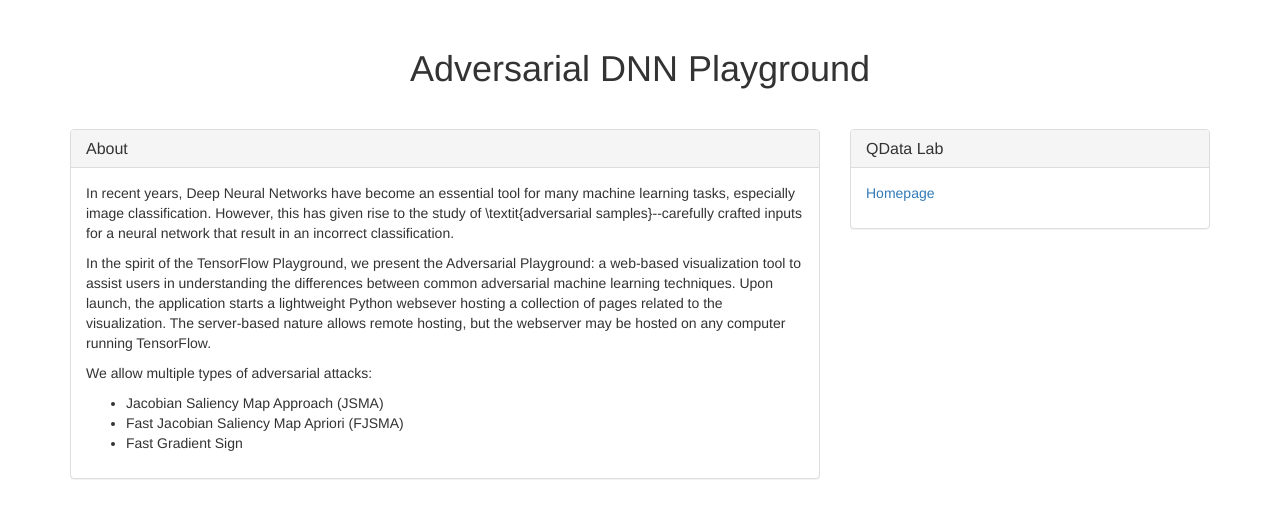
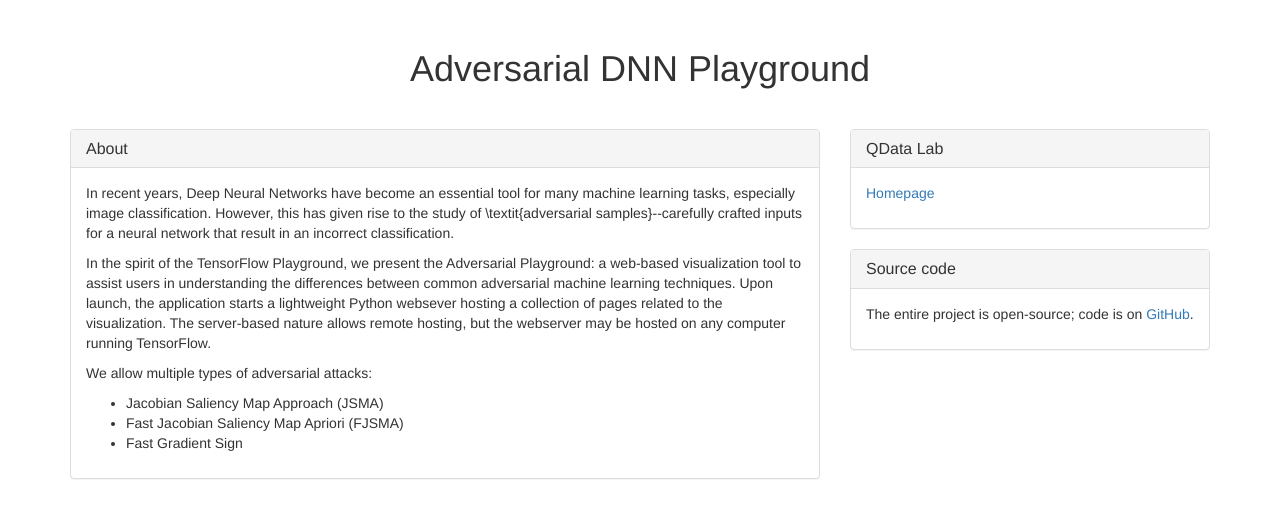
Before and after one commit to QData/AdversarialDNN-Playground, a Flask app: page / in a window 1280 px wide. Shown: the part 51-569 px from the top of the page. Run offline with Flask 2, Linux system fonts and the light colour scheme; some libraries are stand-ins or nearby versions.

Commit message:
Added github link to homepage

```diff
--- a/webapp/templates/index.html
+++ b/webapp/templates/index.html
@@ -90,6 +90,16 @@
               </p>
             </div>
           </div>
+          <div class="panel panel-default">
+            <div class="panel-heading">
+              <h3 class = "panel-title">Source code</h3>
+            </div>
+            <div class="panel-body">
+              <p>
+                The entire project is open-source; code is on <a href="https://github.com/QData/AdversarialDNN-Playground">GitHub</a>.
+              </p>
+            </div>
+          </div>
         </div>
       </div>
     </div><!-- /.container -->
```
